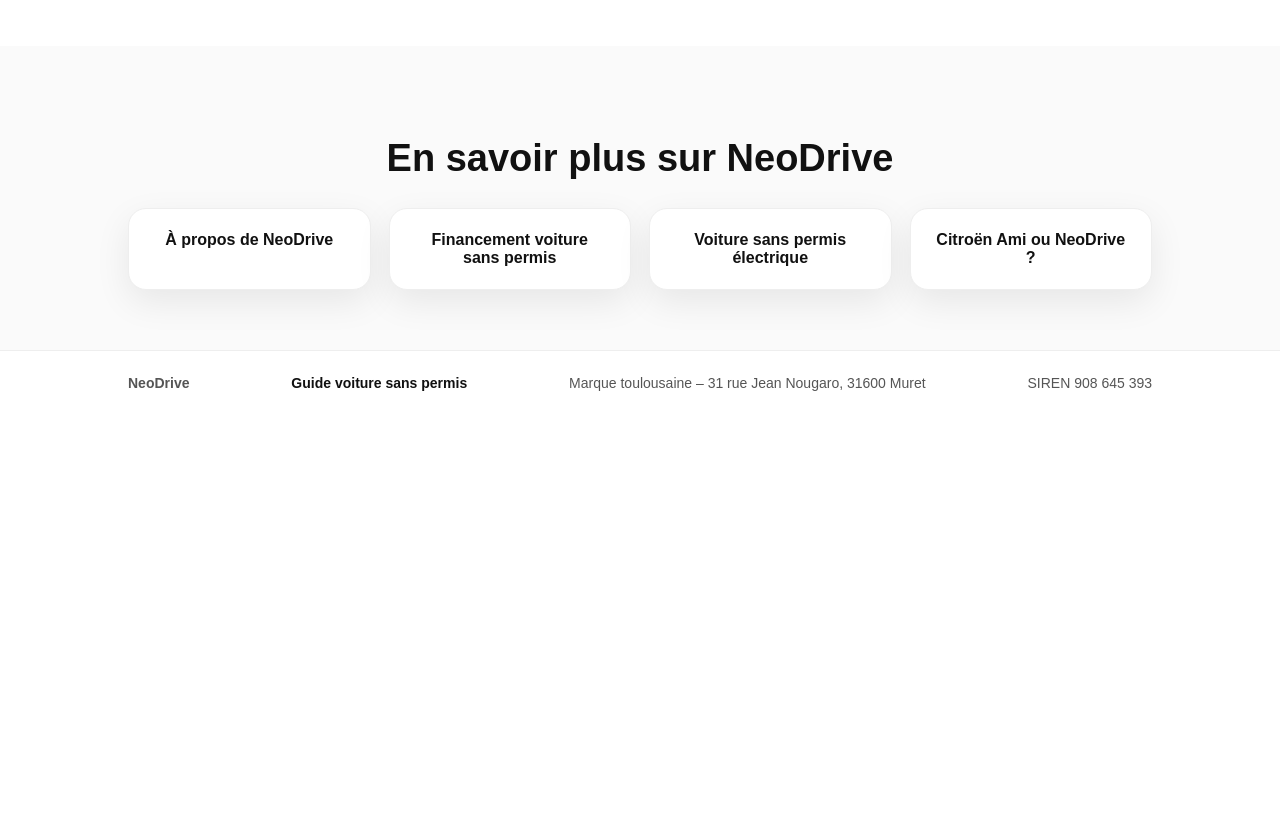
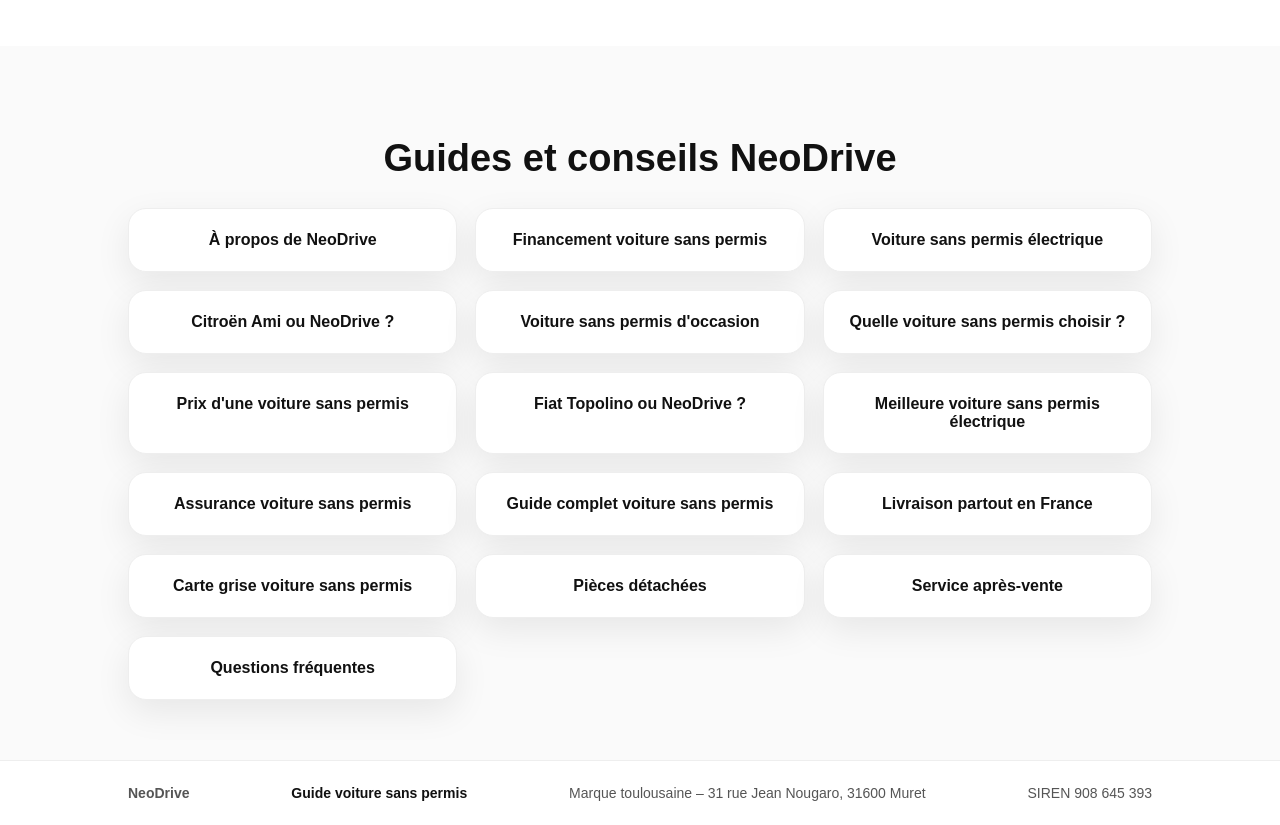
Before and after one commit to khelifamansour/neodrive-site, a Next.js app: page / in a window 1280 px wide. Shown: the part 4302-5127 px from the top of the page. Before the commit the page ends 4717 px from the top, so only its background shows below. Built offline with nearby package versions, Linux system fonts and the light colour scheme.

Commit message:
Update page.tsx

```diff
--- a/app/page.tsx
+++ b/app/page.tsx
@@ -226,14 +226,71 @@ export default function Home() {
         </div>
       </section>
 
-      <section className="seoLinks">
-  <h2>En savoir plus sur NeoDrive</h2>
+   <section className="seoLinks">
+  <h2>Guides et conseils NeoDrive</h2>
 
   <div className="seoGrid">
     <a href="/a-propos">À propos de NeoDrive</a>
-    <a href="/financement">Financement voiture sans permis</a>
-    <a href="/voiture-sans-permis-electrique">Voiture sans permis électrique</a>
-    <a href="/citroen-ami-ou-neodrive">Citroën Ami ou NeoDrive ?</a>
+
+    <a href="/financement">
+      Financement voiture sans permis
+    </a>
+
+    <a href="/voiture-sans-permis-electrique">
+      Voiture sans permis électrique
+    </a>
+
+    <a href="/citroen-ami-ou-neodrive">
+      Citroën Ami ou NeoDrive ?
+    </a>
+
+    <a href="/voiture-sans-permis-occasion">
+      Voiture sans permis d'occasion
+    </a>
+
+    <a href="/quelle-voiture-sans-permis-choisir">
+      Quelle voiture sans permis choisir ?
+    </a>
+
+    <a href="/prix-voiture-sans-permis">
+      Prix d'une voiture sans permis
+    </a>
+
+    <a href="/fiat-topolino-ou-neodrive">
+      Fiat Topolino ou NeoDrive ?
+    </a>
+
+    <a href="/meilleure-voiture-sans-permis-electrique">
+      Meilleure voiture sans permis électrique
+    </a>
+
+    <a href="/assurance-voiture-sans-permis">
+      Assurance voiture sans permis
+    </a>
+
+    <a href="/guide-voiture-sans-permis">
+      Guide complet voiture sans permis
+    </a>
+
+    <a href="/livraison">
+      Livraison partout en France
+    </a>
+
+    <a href="/carte-grise">
+      Carte grise voiture sans permis
+    </a>
+
+    <a href="/pieces">
+      Pièces détachées
+    </a>
+
+    <a href="/sav">
+      Service après-vente
+    </a>
+
+    <a href="/faq">
+      Questions fréquentes
+    </a>
   </div>
 </section>
 
@@ -332,7 +389,7 @@ export default function Home() {
 
 .seoGrid {
   display: grid;
-  grid-template-columns: repeat(4, 1fr);
+  grid-template-columns: repeat(auto-fit, minmax(260px, 1fr));
   gap: 18px;
 }
 
```
